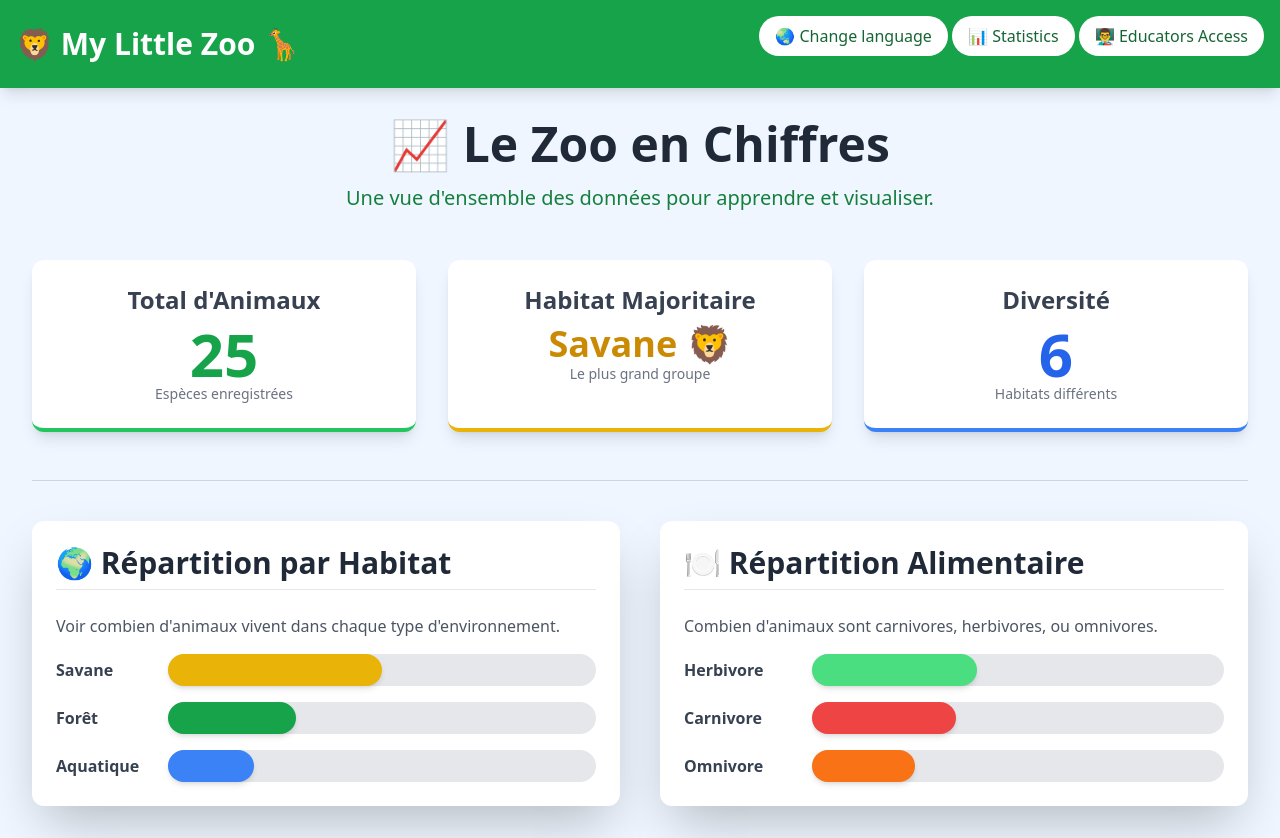
After one commit to Achraf-agourram/Zoo-Encyclopedie, a PHP site: page /statistiques.php in a window 1280 px wide. The commit adds this page. Run offline with PHP 8.4, Linux system fonts and the light colour scheme; some libraries are stand-ins or nearby versions.

Commit message:
Setting the header in external file and setting statistics page template

```diff
--- a/global.php
+++ b/global.php
@@ -1,7 +1,7 @@
 <?php
 $dict = [
-    "fr" => ["Mon Petit Zoo", "Accès Educateurs", "Découvre les Animaux du Zoo !", "Filtrer les Animaux", "Habitat", "Tous les Habitats", "Savane", "Forêt", "Aquatique", "Régime Alimentaire", "Tous les Régimes", "Carnivore", "Herbivore", "Omnivore", "Appliquer les Filtres", "Habitat", "Régime", "Changer la langue", "Espace de Gestion des Animaux", "Ajouter un Nouvel Animal", "Formulaire Animal", "Nom de l'animal", "Image de l'animal", "Enregistrer l'Animal", "Annuler", "Nom", "Type alimentaire", "Modifier", "Supprimer", "Espace éducateur", "Retour", "Modifier les informations d'animal"],
-    "en" => ["My Little Zoo", "Educators Access", "Discover the Zoo Animals!", "Filter Animals", "Habitat", "All Habitats", "Savana", "Forest", "Aquatic", "Diet", "All Diets", "Carnivore", "Herbivore", "Omnivore", "Apply Filters", "Habitat", "Diet", "Change language", "Animal Management Space", "Add a New Animal", "Animal Form", "Animal Name", "Animal Image", "Save Animal", "Cancel", "Name", "Type", "Edit", "Delete", "Educator Space", "Back", "Edit the animal informations"]
+    "fr" => ["Mon Petit Zoo", "Accès Educateurs", "Découvre les Animaux du Zoo !", "Filtrer les Animaux", "Habitat", "Tous les Habitats", "Savane", "Forêt", "Aquatique", "Régime Alimentaire", "Tous les Régimes", "Carnivore", "Herbivore", "Omnivore", "Appliquer les Filtres", "Habitat", "Régime", "Changer la langue", "Espace de Gestion des Animaux", "Ajouter un Nouvel Animal", "Formulaire Animal", "Nom de l'animal", "Image de l'animal", "Enregistrer l'Animal", "Annuler", "Nom", "Type alimentaire", "Modifier", "Supprimer", "Espace éducateur", "Retour", "Modifier les informations d'animal", "Statistiques"],
+    "en" => ["My Little Zoo", "Educators Access", "Discover the Zoo Animals!", "Filter Animals", "Habitat", "All Habitats", "Savana", "Forest", "Aquatic", "Diet", "All Diets", "Carnivore", "Herbivore", "Omnivore", "Apply Filters", "Habitat", "Diet", "Change language", "Animal Management Space", "Add a New Animal", "Animal Form", "Animal Name", "Animal Image", "Save Animal", "Cancel", "Name", "Type", "Edit", "Delete", "Educator Space", "Back", "Edit the animal informations", "Statistics"]
 ];
 
 $database = mysqli_connect("localhost", "root", "", "zoo_enclopedie");
@@ -21,4 +21,20 @@ if(!isset($_SESSION['lang'])){
 }
 $currentLang = $_SESSION['lang'];
 
+if(isset($_POST['changeLang'])){
+    if($currentLang == "en"){$currentLang = "fr";}else{$currentLang = "en";}
+    $_SESSION['lang'] = $currentLang;
+}
+
+if(isset($_POST['educatorAccess'])){
+    header("Location: educator.php");
+    exit();
+}elseif(isset($_POST['stats'])){
+    header("Location: statistiques.php");
+    exit();
+}elseif(isset($_POST['back'])){
+    header("Location: index.php");
+    exit();
+}
+
 ?>
--- /dev/null
+++ b/header.php
@@ -0,0 +1,14 @@
+<?php
+echo "
+    <header class='bg-green-600 p-4 shadow-lg'>
+        <div class='mx-auto flex justify-between items-center'>
+            <h1 class='text-3xl font-bold text-white'>🦁 {$dict[$currentLang][0]} 🦒</h1>
+            <form method='POST'>
+                <button class='bg-white text-green-800 px-4 py-2 rounded-full transition duration-300' type='submit' name='changeLang'>🌏 {$dict[$currentLang][17]}</button>
+                <button class='bg-white text-green-800 px-4 py-2 rounded-full transition duration-300' type='submit' name='stats'>📊 {$dict[$currentLang][32]}</button>
+                <button class='bg-white text-green-800 px-4 py-2 rounded-full transition duration-300' type='submit' name='educatorAccess'>👨‍🏫 {$dict[$currentLang][1]}</button>
+            </form>
+        </div>
+    </header>
+";
+?>
--- /dev/null
+++ b/statistiques.php
@@ -0,0 +1,120 @@
+<?php
+include("global.php")
+?>
+
+<DOCTYPE html>
+<head>
+    <meta charset="UTF-8">
+    <meta name="viewport" content="width=device-width, initial-scale=1.0">
+    <title>Zoo</title>
+    <link rel="shortcut icon" href="images/favicon.png" type="image/x-icon">
+    <script src="https://cdn.tailwindcss.com"></script>
+</head>
+<body class="bg-blue-50">
+    <?php include("header.php");?>
+
+    <main class="container mx-auto p-8">
+        <h2 class="text-5xl font-extrabold text-gray-800 mb-4 text-center">📈 Le Zoo en Chiffres</h2>
+        <p class="text-center text-xl text-green-700 mb-12">Une vue d'ensemble des données pour apprendre et visualiser.</p>
+
+        <div class="grid grid-cols-1 md:grid-cols-3 gap-8 mb-12">
+
+            <div class="bg-white p-6 rounded-xl shadow-lg border-b-4 border-green-500 text-center">
+                <p class="text-2xl font-bold text-gray-700">Total d'Animaux</p>
+                <p class="text-6xl font-extrabold text-green-600 mt-2" id="kpi-total-animaux">25</p>
+                <p class="text-sm text-gray-500">Espèces enregistrées</p>
+            </div>
+
+            <div class="bg-white p-6 rounded-xl shadow-lg border-b-4 border-yellow-500 text-center">
+                <p class="text-2xl font-bold text-gray-700">Habitat Majoritaire</p>
+                <p class="text-4xl font-extrabold text-yellow-600 mt-2" id="kpi-habitat-majoritaire">Savane 🦁</p>
+                <p class="text-sm text-gray-500">Le plus grand groupe</p>
+            </div>
+
+            <div class="bg-white p-6 rounded-xl shadow-lg border-b-4 border-blue-500 text-center">
+                <p class="text-2xl font-bold text-gray-700">Diversité</p>
+                <p class="text-6xl font-extrabold text-blue-600 mt-2" id="kpi-habitats-differents">6</p>
+                <p class="text-sm text-gray-500">Habitats différents</p>
+            </div>
+        </div>
+
+        <hr class="my-10 border-gray-300">
+
+        <div class="grid grid-cols-1 lg:grid-cols-2 gap-10">
+
+            <div class="bg-white p-6 rounded-xl shadow-2xl">
+                <h3 class="text-3xl font-semibold text-gray-800 mb-6 border-b pb-2">🌍 Répartition par Habitat</h3>
+                <p class="text-gray-600 mb-4">Voir combien d'animaux vivent dans chaque type d'environnement.</p>
+
+                <div id="habitat-bars" class="space-y-4">
+
+                    <div class="flex items-center space-x-4">
+                        <span class="w-24 font-bold text-gray-700 shrink-0">Savane</span>
+                        <div class="flex-grow bg-gray-200 rounded-full h-8">
+                            <div class="bg-yellow-500 h-8 rounded-full flex items-center justify-end pr-2 text-white font-semibold shadow-md" style="width: 50%;">
+
+                            </div>
+                        </div>
+                    </div>
+
+                    <div class="flex items-center space-x-4">
+                        <span class="w-24 font-bold text-gray-700 shrink-0">Forêt</span>
+                        <div class="flex-grow bg-gray-200 rounded-full h-8">
+                            <div class="bg-green-600 h-8 rounded-full flex items-center justify-end pr-2 text-white font-semibold shadow-md" style="width: 30%;">
+
+                            </div>
+                        </div>
+                    </div>
+
+                    <div class="flex items-center space-x-4">
+                        <span class="w-24 font-bold text-gray-700 shrink-0">Aquatique</span>
+                        <div class="flex-grow bg-gray-200 rounded-full h-8">
+                            <div class="bg-blue-500 h-8 rounded-full flex items-center justify-end pr-2 text-white font-semibold shadow-md" style="width: 20%;">
+
+                            </div>
+                        </div>
+                    </div>
+
+                </div>
+            </div>
+
+            <div class="bg-white p-6 rounded-xl shadow-2xl">
+                <h3 class="text-3xl font-semibold text-gray-800 mb-6 border-b pb-2">🍽️ Répartition Alimentaire</h3>
+                 <p class="text-gray-600 mb-4">Combien d'animaux sont carnivores, herbivores, ou omnivores.</p>
+
+                <div id="regime-bars" class="space-y-4">
+
+                    <div class="flex items-center space-x-4">
+                        <span class="w-28 font-bold text-gray-700 shrink-0">Herbivore</span>
+                        <div class="flex-grow bg-gray-200 rounded-full h-8">
+                            <div class="bg-green-400 h-8 rounded-full flex items-center justify-end pr-2 text-gray-800 font-semibold shadow-md" style="width: 40%;">
+
+                            </div>
+                        </div>
+                    </div>
+
+                    <div class="flex items-center space-x-4">
+                        <span class="w-28 font-bold text-gray-700 shrink-0">Carnivore</span>
+                        <div class="flex-grow bg-gray-200 rounded-full h-8">
+                            <div class="bg-red-500 h-8 rounded-full flex items-center justify-end pr-2 text-white font-semibold shadow-md" style="width: 35%;">
+
+                            </div>
+                        </div>
+                    </div>
+
+                    <div class="flex items-center space-x-4">
+                        <span class="w-28 font-bold text-gray-700 shrink-0">Omnivore</span>
+                        <div class="flex-grow bg-gray-200 rounded-full h-8">
+                            <div class="bg-orange-500 h-8 rounded-full flex items-center justify-end pr-2 text-white font-semibold shadow-md" style="width: 25%;">
+
+                            </div>
+                        </div>
+                    </div>
+
+                </div>
+            </div>
+
+        </div>
+    </main>
+</body>
+</html>
```
Also changed, not shown: educator.php (+2 -5 lines), index.php (+1 -19 lines).
